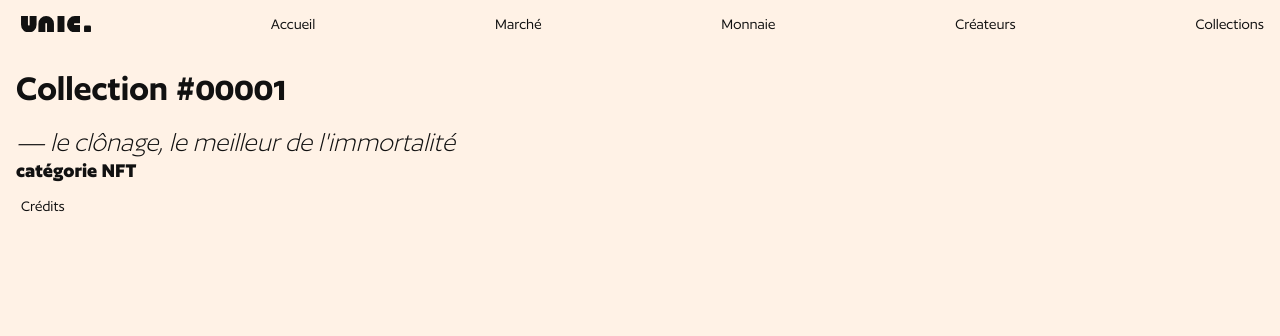
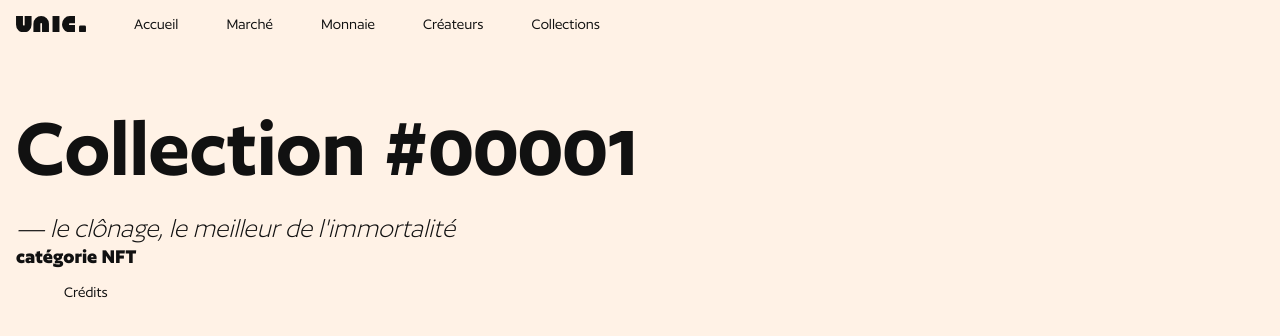
Before and after one commit to Daku-ju/web-bas, a website: page src/collections.html in a window 1280 px wide. Drawn offline with nearby package versions, Linux system fonts and the light colour scheme; files that its build step writes are made by us from their sources.

Commit message:
nav finie

```diff
--- a/src/styles/app.scss
+++ b/src/styles/app.scss
@@ -96,7 +96,7 @@ body{
 }
 
 .title--big{
-    font-size: 37.9px;
+    font-size: 87.17px;
     font-variation-settings: 'wght' 600;
     margin-top: 32px;
     margin-bottom: 0;
@@ -118,7 +118,7 @@ body{
 
 .header__nav ul{
     display: flex;
-    justify-content: space-between;
+    justify-content: flex-start;
 }
 
 header svg{
@@ -126,5 +126,14 @@ header svg{
 }
 
 .link{
-    padding-left: 5px;
+    padding-left: 48px;
 }
+
+.menu :first-child{
+    padding-left: 0;
+}
+
+.menu{
+    padding-bottom: 32px;
+    margin-bottom: 0;
+}
```
